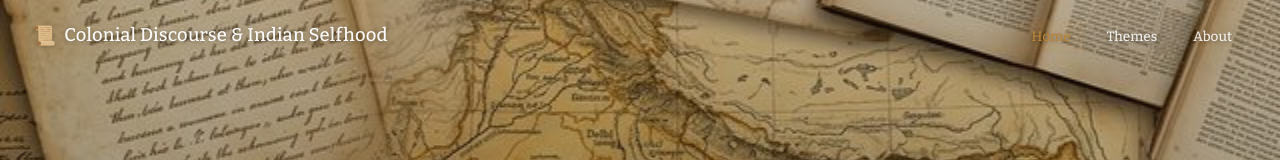
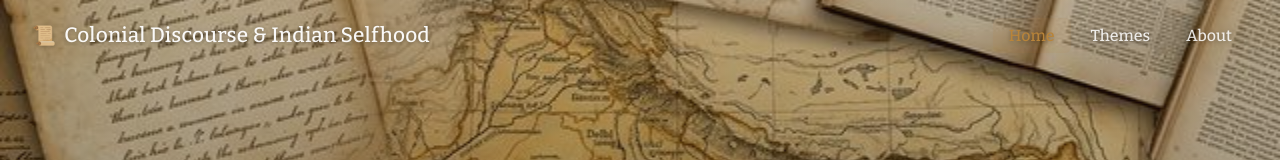
Before and after one commit to mm28055/missionary-literature-db, a Next.js app: page / in a window 1280 px wide. Shown: the top 160 px of the page. Built offline with nearby package versions, Linux system fonts and the light colour scheme; no server answers; the database is empty.

Commit message:
style: increase navbar text sizes for better readability

```diff
--- a/src/components/Navbar.module.css
+++ b/src/components/Navbar.module.css
@@ -45,7 +45,7 @@
     text-decoration: none;
     color: rgba(255, 255, 255, 0.95);
     font-family: var(--font-heading);
-    font-size: 1.15rem;
+    font-size: 1.3rem;
     font-weight: 500;
     letter-spacing: 0.01em;
     transition: color 0.3s ease, text-shadow 0.3s ease;
@@ -70,7 +70,7 @@
 
 .navbar-link {
     padding: var(--space-sm) var(--space-md);
-    font-size: 0.85rem;
+    font-size: 1rem;
     font-weight: 450;
     color: rgba(255, 255, 255, 0.85);
     text-decoration: none;
@@ -92,7 +92,7 @@
 .navbar-link-admin {
     border: 1px solid rgba(184, 132, 58, 0.2);
     color: #b8843a;
-    font-size: 0.78rem;
+    font-size: 0.9rem;
 }
 
 .navbar-link-admin:hover {
```
